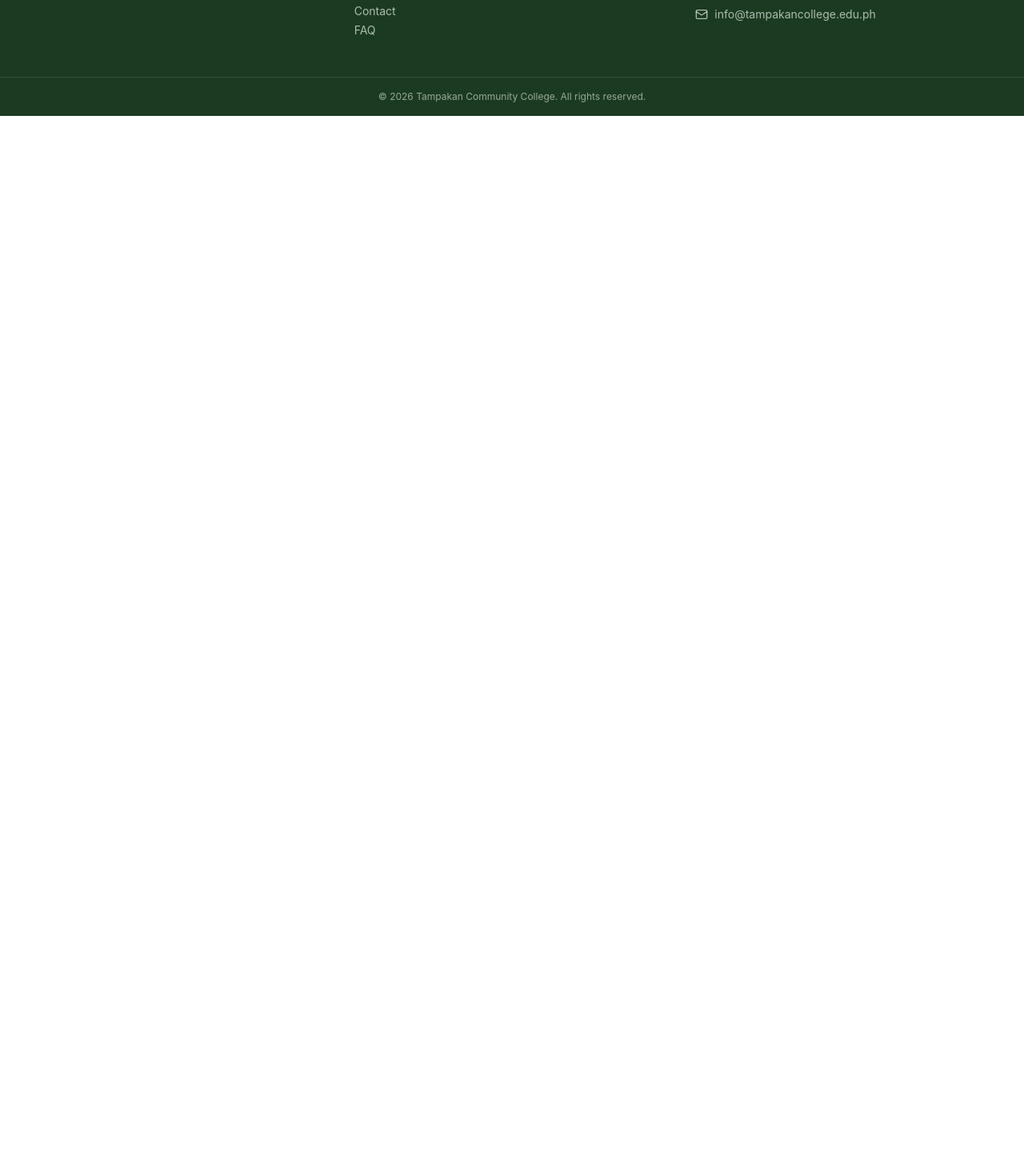
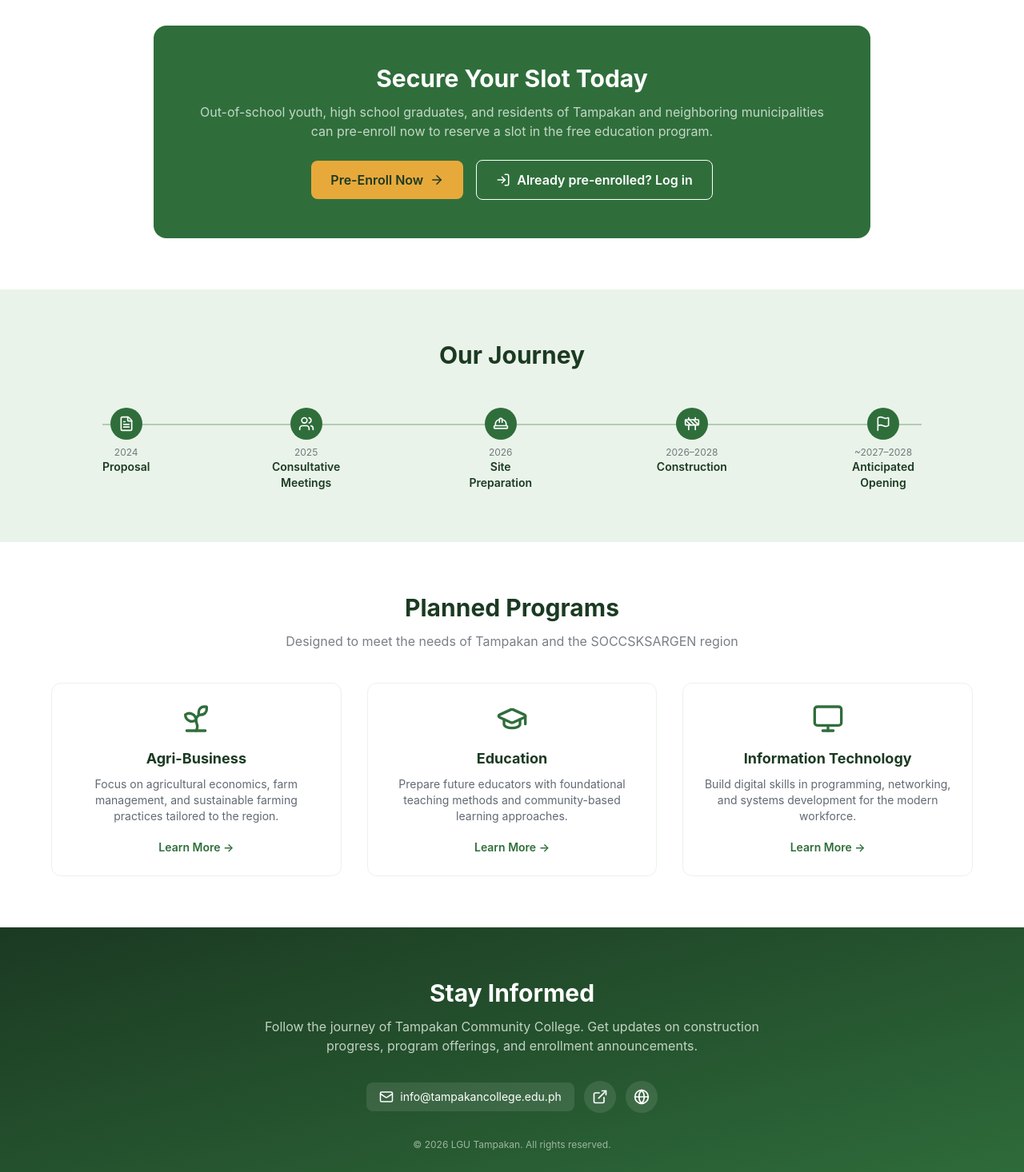
Before and after one commit to CasianoJr/tampakan-tcc, a React (Vite) app in the folder tampakan-tcc-web/: page / in a window 1280 px wide. Shown: the part 764-2230 px from the top of the page at 80% size. Before the commit the page ends 909 px from the top, so only its background shows below. Built offline with nearby package versions, Linux system fonts and the light colour scheme.

Commit message:
web-phase-3: complete homepage with KeyDetailsStrip, PreEnroll, Timeline, ProgramsPreview, CtaSection

```diff
--- /dev/null
+++ b/tampakan-tcc-web/src/components/home/CtaSection.tsx
@@ -0,0 +1,47 @@
+import { motion } from 'framer-motion'
+import { Mail, Globe, ExternalLink } from 'lucide-react'
+
+export default function CtaSection() {
+  return (
+    <section className="bg-gradient-to-br from-deep-soil to-harvest-green text-cloud-white py-16 px-4">
+      <motion.div
+        initial={{ opacity: 0, y: 20 }}
+        whileInView={{ opacity: 1, y: 0 }}
+        viewport={{ once: true }}
+        transition={{ duration: 0.6 }}
+        className="mx-auto max-w-2xl text-center"
+      >
+        <h2 className="mb-3 text-2xl font-bold md:text-3xl">Stay Informed</h2>
+        <p className="mb-8 text-sky-field/80">
+          Follow the journey of Tampakan Community College. Get updates on
+          construction progress, program offerings, and enrollment announcements.
+        </p>
+        <div className="mb-8 flex flex-col items-center gap-3 sm:flex-row sm:justify-center">
+          <div className="flex items-center gap-2 rounded-lg bg-cloud-white/10 px-4 py-2">
+            <Mail size={18} />
+            <span className="text-sm">info@tampakancollege.edu.ph</span>
+          </div>
+          <div className="flex gap-3">
+            <a
+              href="#"
+              className="flex h-10 w-10 items-center justify-center rounded-full bg-cloud-white/10 transition-colors hover:bg-cloud-white/20"
+              aria-label="Facebook"
+            >
+              <ExternalLink size={20} />
+            </a>
+            <a
+              href="#"
+              className="flex h-10 w-10 items-center justify-center rounded-full bg-cloud-white/10 transition-colors hover:bg-cloud-white/20"
+              aria-label="Website"
+            >
+              <Globe size={20} />
+            </a>
+          </div>
+        </div>
+        <p className="text-xs text-sky-field/60">
+          &copy; {new Date().getFullYear()} LGU Tampakan. All rights reserved.
+        </p>
+      </motion.div>
+    </section>
+  )
+}
--- /dev/null
+++ b/tampakan-tcc-web/src/components/home/KeyDetailsStrip.tsx
@@ -0,0 +1,26 @@
+import { MapPin, Clock, BadgePercent, BookOpen } from 'lucide-react'
+
+const details = [
+  { icon: MapPin, label: 'Location', value: 'Former Koronadal Academy, Tampakan' },
+  { icon: Clock, label: 'Target Opening', value: '~2027–2028' },
+  { icon: BadgePercent, label: 'Tuition', value: 'Free' },
+  { icon: BookOpen, label: 'Flagship Program', value: 'Agri-Business' },
+]
+
+export default function KeyDetailsStrip() {
+  return (
+    <section className="bg-sky-field py-8">
+      <div className="mx-auto grid max-w-6xl grid-cols-2 gap-6 px-4 md:grid-cols-4">
+        {details.map((d) => (
+          <div key={d.label} className="flex items-center gap-3">
+            <d.icon size={28} className="shrink-0 text-harvest-green" />
+            <div>
+              <p className="text-xs text-slate-ink/60">{d.label}</p>
+              <p className="text-sm font-semibold text-deep-soil">{d.value}</p>
+            </div>
+          </div>
+        ))}
+      </div>
+    </section>
+  )
+}
--- /dev/null
+++ b/tampakan-tcc-web/src/components/home/PreEnrollNowSection.tsx
@@ -0,0 +1,39 @@
+import { motion } from 'framer-motion'
+import { ArrowRight, LogIn } from 'lucide-react'
+
+export default function PreEnrollNowSection() {
+  return (
+    <section className="bg-cloud-white py-16 px-4">
+      <motion.div
+        initial={{ opacity: 0, y: 20 }}
+        whileInView={{ opacity: 1, y: 0 }}
+        viewport={{ once: true }}
+        transition={{ duration: 0.6 }}
+        className="mx-auto max-w-4xl rounded-2xl bg-harvest-green p-8 text-center text-cloud-white md:p-12"
+      >
+        <h2 className="mb-3 text-2xl font-bold md:text-3xl">
+          Secure Your Slot Today
+        </h2>
+        <p className="mb-6 text-sky-field/80">
+          Out-of-school youth, high school graduates, and residents of Tampakan
+          and neighboring municipalities can pre-enroll now to reserve a slot in
+          the free education program.
+        </p>
+        <div className="flex flex-col items-center justify-center gap-4 sm:flex-row">
+          <a
+            href="/pre-enrollment"
+            className="inline-flex items-center gap-2 rounded-lg bg-golden-grain px-6 py-3 font-semibold text-deep-soil transition-transform hover:scale-105"
+          >
+            Pre-Enroll Now <ArrowRight size={18} />
+          </a>
+          <a
+            href="/student/login"
+            className="inline-flex items-center gap-2 rounded-lg border border-cloud-white px-6 py-3 font-semibold transition-transform hover:scale-105"
+          >
+            <LogIn size={18} /> Already pre-enrolled? Log in
+          </a>
+        </div>
+      </motion.div>
+    </section>
+  )
+}
--- /dev/null
+++ b/tampakan-tcc-web/src/components/home/ProgramsPreview.tsx
@@ -0,0 +1,62 @@
+import { motion } from 'framer-motion'
+import { Sprout, GraduationCap, Monitor } from 'lucide-react'
+
+const programs = [
+  {
+    icon: Sprout,
+    title: 'Agri-Business',
+    description:
+      'Focus on agricultural economics, farm management, and sustainable farming practices tailored to the region.',
+  },
+  {
+    icon: GraduationCap,
+    title: 'Education',
+    description:
+      'Prepare future educators with foundational teaching methods and community-based learning approaches.',
+  },
+  {
+    icon: Monitor,
+    title: 'Information Technology',
+    description:
+      'Build digital skills in programming, networking, and systems development for the modern workforce.',
+  },
+]
+
+export default function ProgramsPreview() {
+  return (
+    <section className="bg-cloud-white py-16 px-4">
+      <div className="mx-auto max-w-6xl">
+        <h2 className="mb-3 text-center text-2xl font-bold text-deep-soil md:text-3xl">
+          Planned Programs
+        </h2>
+        <p className="mb-10 text-center text-slate-ink/60">
+          Designed to meet the needs of Tampakan and the SOCCSKSARGEN region
+        </p>
+        <div className="grid gap-8 md:grid-cols-3">
+          {programs.map((p, i) => (
+            <motion.div
+              key={p.title}
+              initial={{ opacity: 0, y: 20 }}
+              whileInView={{ opacity: 1, y: 0 }}
+              viewport={{ once: true }}
+              transition={{ duration: 0.5, delay: i * 0.1 }}
+              className="rounded-xl border border-sky-field p-6 text-center transition-shadow hover:shadow-lg"
+            >
+              <p.icon size={40} className="mx-auto mb-4 text-harvest-green" />
+              <h3 className="mb-2 text-lg font-bold text-deep-soil">
+                {p.title}
+              </h3>
+              <p className="mb-4 text-sm text-slate-ink/70">{p.description}</p>
+              <a
+                href="/academics/programs"
+                className="text-sm font-semibold text-harvest-green hover:text-golden-grain transition-colors"
+              >
+                Learn More &rarr;
+              </a>
+            </motion.div>
+          ))}
+        </div>
+      </div>
+    </section>
+  )
+}
--- /dev/null
+++ b/tampakan-tcc-web/src/components/home/TimelineSection.tsx
@@ -0,0 +1,43 @@
+import { motion } from 'framer-motion'
+import { FileText, Users, HardHat, Construction, Flag } from 'lucide-react'
+
+const steps = [
+  { icon: FileText, label: 'Proposal', year: '2024' },
+  { icon: Users, label: 'Consultative Meetings', year: '2025' },
+  { icon: HardHat, label: 'Site Preparation', year: '2026' },
+  { icon: Construction, label: 'Construction', year: '2026–2028' },
+  { icon: Flag, label: 'Anticipated Opening', year: '~2027–2028' },
+]
+
+export default function TimelineSection() {
+  return (
+    <section className="bg-sky-field py-16 px-4">
+      <div className="mx-auto max-w-5xl">
+        <h2 className="mb-12 text-center text-2xl font-bold text-deep-soil md:text-3xl">
+          Our Journey
+        </h2>
+        <div className="relative flex items-start justify-between gap-2">
+          <div className="absolute top-5 left-0 right-0 h-0.5 bg-harvest-green/30 hidden md:block" />
+          {steps.map((s, i) => (
+            <motion.div
+              key={s.label}
+              initial={{ opacity: 0, y: 20 }}
+              whileInView={{ opacity: 1, y: 0 }}
+              viewport={{ once: true }}
+              transition={{ duration: 0.5, delay: i * 0.15 }}
+              className="relative flex flex-col items-center text-center z-10"
+            >
+              <div className="mb-2 flex h-10 w-10 items-center justify-center rounded-full bg-harvest-green text-cloud-white">
+                <s.icon size={20} />
+              </div>
+              <p className="text-xs text-slate-ink/60">{s.year}</p>
+              <p className="text-sm font-semibold text-deep-soil max-w-24">
+                {s.label}
+              </p>
+            </motion.div>
+          ))}
+        </div>
+      </div>
+    </section>
+  )
+}
--- a/tampakan-tcc-web/src/pages/HomePage.tsx
+++ b/tampakan-tcc-web/src/pages/HomePage.tsx
@@ -1,5 +1,19 @@
 import HeroBanner from '../components/home/HeroBanner'
+import KeyDetailsStrip from '../components/home/KeyDetailsStrip'
+import PreEnrollNowSection from '../components/home/PreEnrollNowSection'
+import TimelineSection from '../components/home/TimelineSection'
+import ProgramsPreview from '../components/home/ProgramsPreview'
+import CtaSection from '../components/home/CtaSection'
 
 export default function HomePage() {
-  return <HeroBanner />
+  return (
+    <>
+      <HeroBanner />
+      <KeyDetailsStrip />
+      <PreEnrollNowSection />
+      <TimelineSection />
+      <ProgramsPreview />
+      <CtaSection />
+    </>
+  )
 }
```
Also changed, not shown: 1 other file (tests, documents, lock files or other folders).
